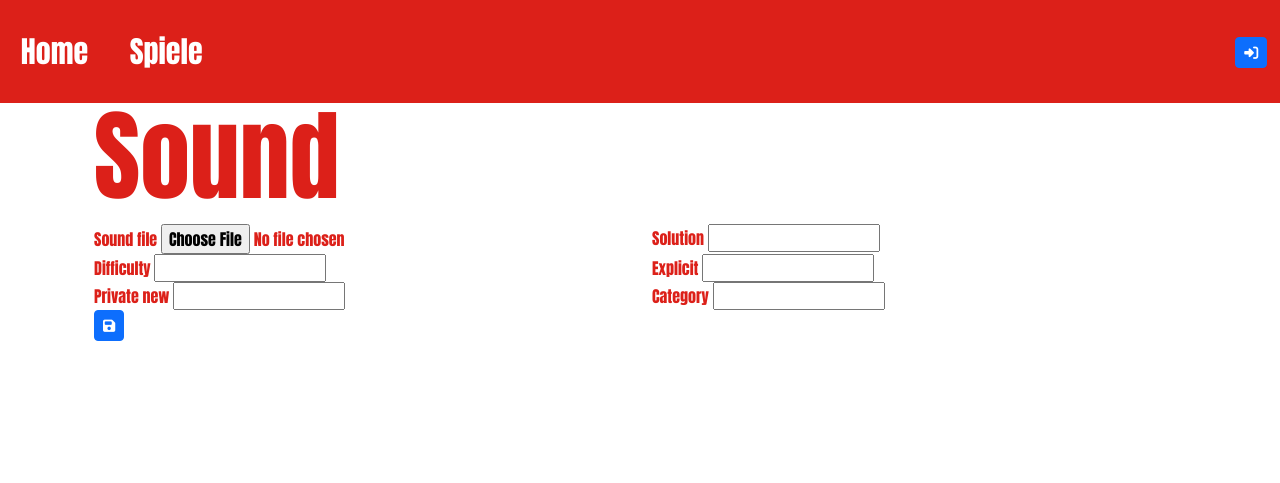
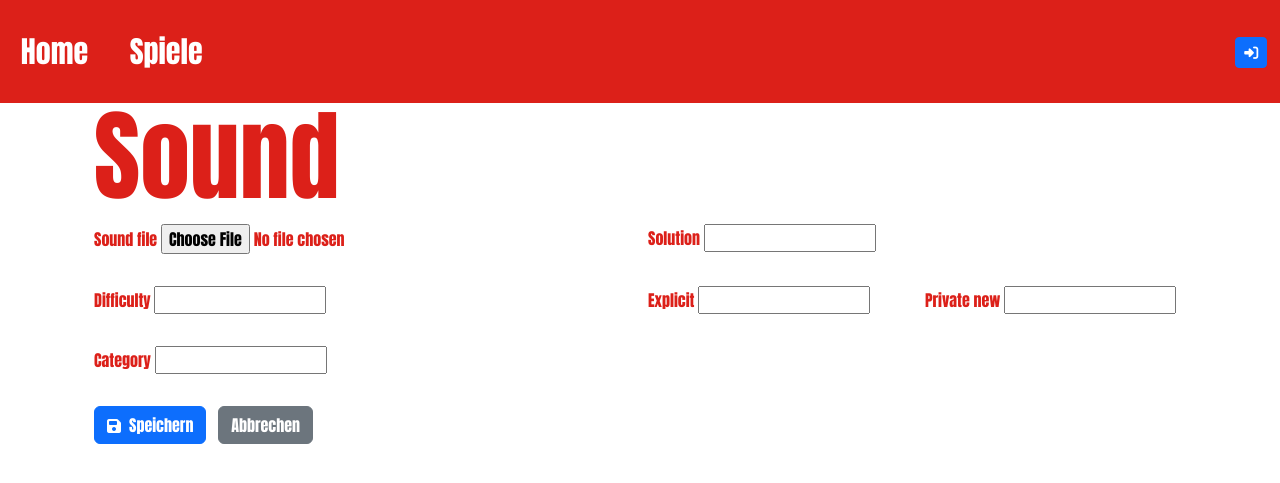
Before and after one commit to S73FF3N/buzzinga-website, a Django app: template gameFiles/templates/sound-edit.html in a window 1280 px wide. Shown: the top 483 px of the page. Run offline with Django 3.2, Linux system fonts and the light colour scheme; the template is opened without the code that fills it, so the values that code supplies are empty, except form fields; tables that the repository leaves empty hold one stand-in row (values such as "Sample post"); form fields are guessed from the names that the template uses; some libraries are stand-ins or nearby versions.

Commit message:
fix: enhance layout and error handling in sound-edit.html for improved user experience

```diff
--- a/gameFiles/templates/sound-edit.html
+++ b/gameFiles/templates/sound-edit.html
@@ -1,17 +1,19 @@
 {% extends "index.html" %}
 {% load static %}
 {% load widget_tweaks %}
-{% load i18n %}
 
-{% block title %}
-    Sound ändern
-{% endblock %}
+{% block title %}Sound ändern{% endblock %}
 
 {% block content %}
-<div class="container">
-    <form action="" method="POST" class="post-form" enctype="multipart/form-data">
+<div class="container mt-4">
+    <div class="row">
+        <div class="col-12">
+            <h1>Sound</h1>
+
+            <form method="POST" class="sound-form" enctype="multipart/form-data">
                 {% csrf_token %}
                 {{ form.media }}
+
                 {% if form.errors %}
                     {% for error in form.non_field_errors %}
                         <div class="alert alert-danger">
@@ -19,34 +21,96 @@
                         </div>
                     {% endfor %}
                 {% endif %}
-        <h1>Sound</h1>
-        <div class="row">
-            <div class="col-12 col-lg-6 form-group">
+
+                <div class="row g-3">
+                    <!-- Sound File -->
+                    <div class="col-12 col-lg-6 mb-3">
+                        <div class="form-group">
                             {{ form.sound_file.label_tag }}
-                {% render_field form.sound_file class="form-control" %}
-            </div>
-            <div class="col-12 col-lg-6 form-group">
-                {{ form.solution.label_tag }}
-                {% render_field form.solution class="form-control" %}
-            </div>
-            <div class="col-12 col-lg-6 form-group">
-                {{ form.difficulty.label_tag }}
-                {% render_field form.difficulty class="form-control" %}
-            </div>
-            <div class="col-12 col-lg-6 form-group">
-                {{ form.explicit.label_tag }}
-                {% render_field form.explicit class="form-control" %}
-            </div>
-            <div class="col-12 col-lg-6 form-group">
-                {{ form.private_new.label_tag }}
-                {% render_field form.private_new class="form-control" %}
-            </div>
-            <div class="col-12 col-lg-6 form-group">
-                {{ form.category.label_tag }}
-                {% render_field form.category class="form-control" %}
+                            {% render_field form.sound_file class="form-control" aria-label="Sounddatei" %}
+                            {% if form.sound_file.errors %}
+                                <div class="invalid-feedback d-block">{{ form.sound_file.errors }}</div>
+                            {% endif %}
                         </div>
                     </div>
-        <button type="submit" id="submit" class="btn btn-primary btn-sm"><i class="fa fa-save"></i></button>
+
+                    <!-- Solution -->
+                    <div class="col-12 col-lg-6 mb-3">
+                        <div class="form-group">
+                            {{ form.solution.label_tag }}
+                            {% render_field form.solution class="form-control" aria-label="Lösung" %}
+                            {% if form.solution.errors %}
+                                <div class="invalid-feedback d-block">{{ form.solution.errors }}</div>
+                            {% endif %}
+                        </div>
+                    </div>
+
+                    <!-- Difficulty -->
+                    <div class="col-12 col-lg-6 mb-3">
+                        <div class="form-group">
+                            {{ form.difficulty.label_tag }}
+                            {% render_field form.difficulty class="form-control" aria-label="Schwierigkeitsgrad" %}
+                            {% if form.difficulty.errors %}
+                                <div class="invalid-feedback d-block">{{ form.difficulty.errors }}</div>
+                            {% endif %}
+                        </div>
+                    </div>
+
+                    <!-- Explicit -->
+                    <div class="col-6 col-lg-3 mb-3">
+                        <div class="form-group">
+                            {{ form.explicit.label_tag }}
+                            {% render_field form.explicit class="form-check-input" aria-label="Explizit" %}
+                            {% if form.explicit.errors %}
+                                <div class="invalid-feedback d-block">{{ form.explicit.errors }}</div>
+                            {% endif %}
+                        </div>
+                    </div>
+
+                    <!-- Private -->
+                    <div class="col-6 col-lg-3 mb-3">
+                        <div class="form-group">
+                            {{ form.private_new.label_tag }}
+                            {% render_field form.private_new class="form-check-input" aria-label="Privat" %}
+                            {% if form.private_new.errors %}
+                                <div class="invalid-feedback d-block">{{ form.private_new.errors }}</div>
+                            {% endif %}
+                        </div>
+                    </div>
+
+                    <!-- Category -->
+                    <div class="col-12 col-lg-6 mb-3">
+                        <div class="form-group">
+                            {{ form.category.label_tag }}
+                            {% render_field form.category class="form-control" aria-label="Kategorie" %}
+                            {% if form.category.errors %}
+                                <div class="invalid-feedback d-block">{{ form.category.errors }}</div>
+                            {% endif %}
+                        </div>
+                    </div>
+                </div>
+
+                <div class="form-actions mt-3">
+                    <button type="submit" id="submit" class="btn btn-primary">
+                        <i class="fa fa-save me-2" aria-hidden="true"></i>Speichern
+                    </button>
+                    <a href="javascript:history.back()" class="btn btn-secondary ms-2">
+                        Abbrechen
+                    </a>
+                </div>
             </form>
         </div>
+    </div>
+</div>
+
+<style>
+    .mt-4 { margin-top: 1.5rem; }
+    .mb-3 { margin-bottom: 1rem; }
+    .mt-3 { margin-top: 1rem; }
+    .me-2 { margin-right: 0.5rem; }
+    .ms-2 { margin-left: 0.5rem; }
+    .g-3 { --bs-gutter-y: 1rem; --bs-gutter-x: 1rem; }
+    .form-check-input { margin-left: 1rem; }
+    .invalid-feedback.d-block { display: block; color: #dc3545; margin-top: 0.25rem; }
+</style>
 {% endblock %}
```
Lines whose indentation alone changed are shown as unchanged.
